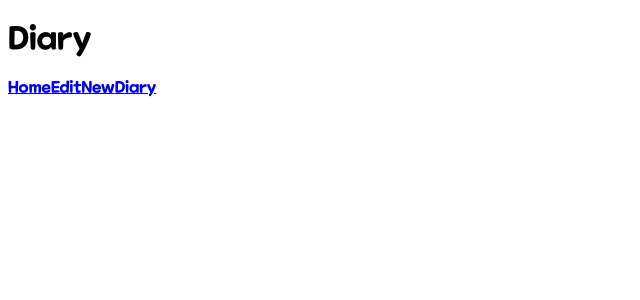
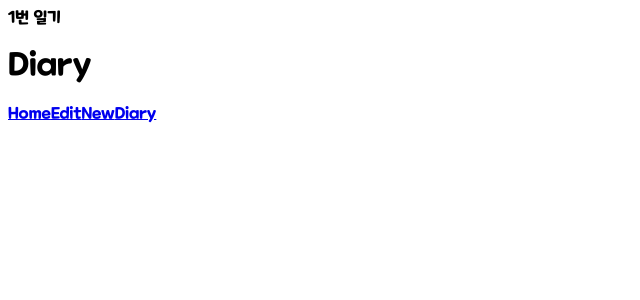
Before and after one commit to h970920/react_diary, a React (Create React App) app: page /diary/1 in a window 1280 px wide. Shown: the top 300 px of the page, without its empty margins (0-640 px from the left). Built offline with nearby package versions, Linux system fonts and the light colour scheme.

Commit message:
다이어리 js useParams 사용

```diff
--- a/src/pages/Diary.js
+++ b/src/pages/Diary.js
@@ -1,6 +1,11 @@
+import { useParams } from "react-router-dom";
+
 const Diary = () => {
+  const { id } = useParams();
+
   return (
     <div>
+      <div>{id}번 일기</div>
       <h1>Diary</h1>
     </div>
   );
```
